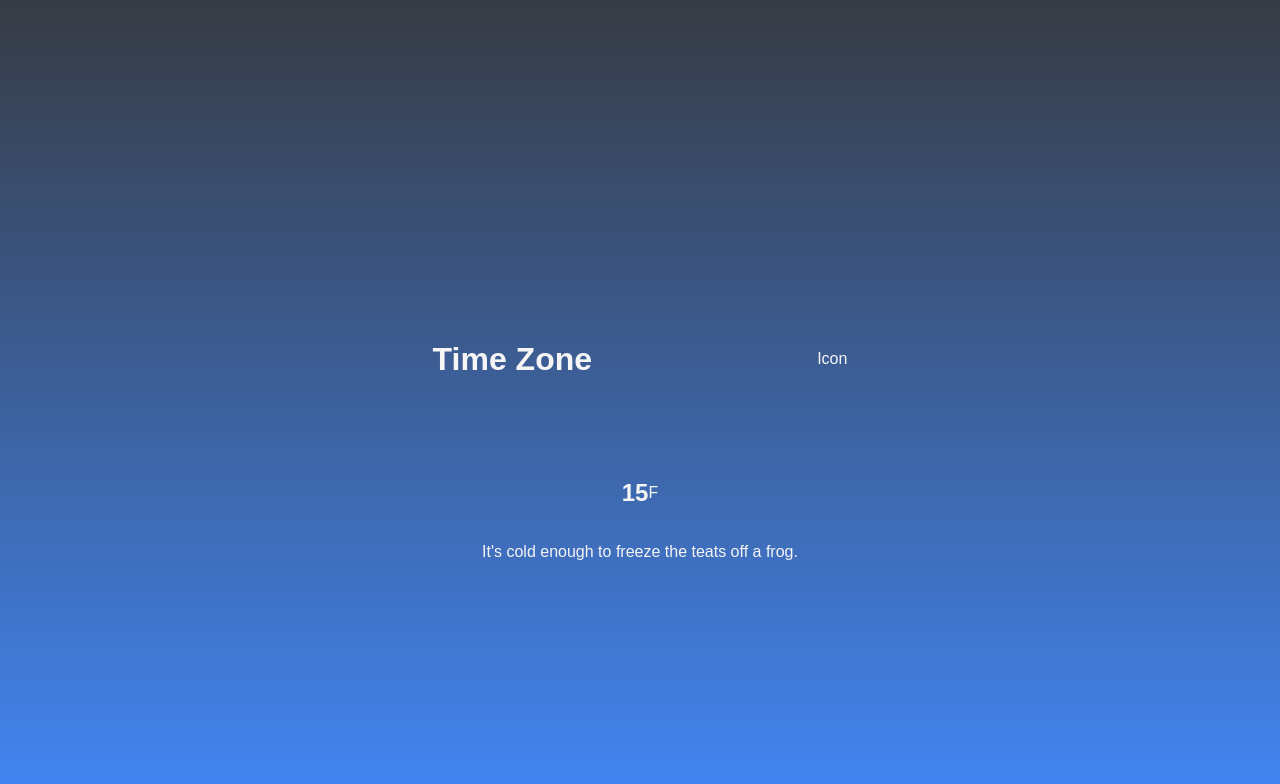
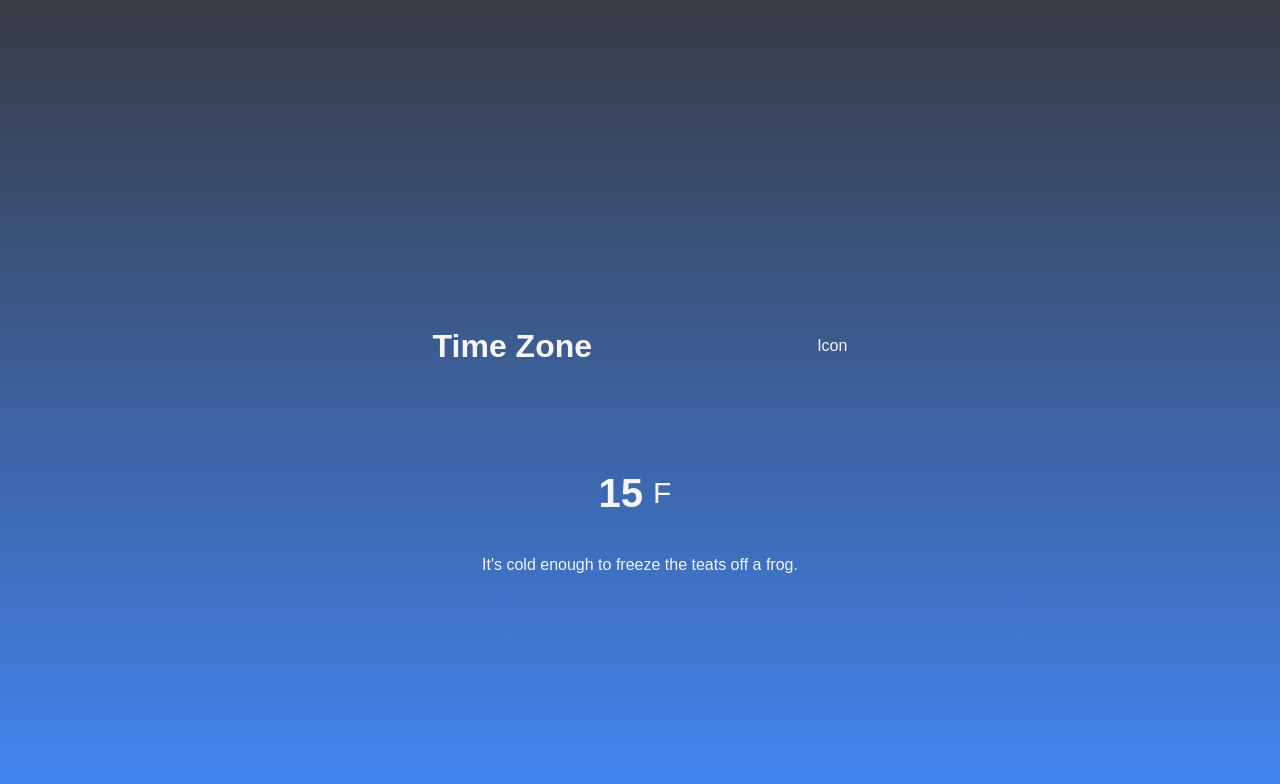
Before and after one commit to wamontgomery0068/VanillaJS_Weather_Application, a plain HTML site: page index.html in a window 1280 px wide. Drawn offline with Linux system fonts and the light colour scheme.

Commit message:
Adjusted Style Properties

```diff
--- a/style.css
+++ b/style.css
@@ -41,8 +41,20 @@ body {
 }
 
 .degree_section {
+
+    /* FlexBox Properties Below */
     display: flex;
 	flex-direction: row;
 	justify-content: center;
-	align-items: center;
+    align-items: center;
+    cursor: pointer;
 }
+
+.degree_section span {
+    margin: 10px;
+    font-size: 30px;
+}
+
+.degree_section h2 {
+    font-size: 40px;
+}
```
